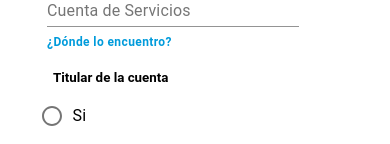
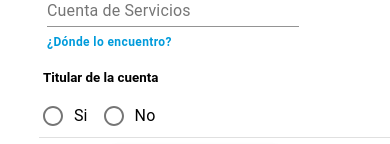
Before and after one commit to sapox/turnera_front, a React (Create React App) app in the folder turnera-app/: page /new in a window 390 px wide. Shown: the part 1207-1351 px from the top of the page. Built offline with nearby package versions, Linux system fonts and the light colour scheme.

Commit message:
radio buttons responsives

```diff
--- a/turnera-app/src/components/FormContacto.js
+++ b/turnera-app/src/components/FormContacto.js
@@ -43,6 +43,7 @@ const Style = {
   },
   button: {
     color: "white",
+    fontFamily: "Roboto",
     background: "#0055a6",
     "&:hover": {
       background: "#0055a6",
@@ -328,15 +329,15 @@ const FormContacto = () => {
               </Button>
               <div>
                 <Zoom in={toggle}>
-                  <Paper>
+                  <div>
                     {toggle && (
                       <img
                         id="service"
-                        style={{ width: 350, height: 150 }}
+                        style={{ width: "75%", height: "50%" }}
                         src={service}
                       ></img>
                     )}
-                  </Paper>
+                  </div>
                 </Zoom>
               </div>
             </div>
@@ -346,14 +347,14 @@ const FormContacto = () => {
               <Grid item xs={6}>
                 {" "}
                 <div>
-                <p style={{ fontWeight : 'bold',fontSize : '10pt', fontFamily: 'Roboto',marginLeft:'14px'}}>
+                <p style={{ fontWeight : 'bold',fontSize : '10pt', fontFamily: 'Roboto', marginLeft:'3%' }}>
                   Titular de la cuenta
                 </p>
                 </div>
 
                 {" "}
                 <RadioGroup
-                 style={{marginLeft: '2%', marginTop: '-2%'}}
+                 style={{marginLeft: '3%', marginTop: '-2%', width: "150%" }}
                   row
                   aria-label="position"
                   name="position"
@@ -408,7 +409,6 @@ const FormContacto = () => {
               marginTop: "1%",
               alignSelf: "center",
               marginRight: '20%',
-              fontFamily: "Roboto",
             }}
           >
             <Button
--- a/turnera-app/src/components/FormTurnos.js
+++ b/turnera-app/src/components/FormTurnos.js
@@ -6,7 +6,7 @@ import {
   FormControl,
   InputLabel,
   Button,
-  Paper,
+  Typography,
   Zoom,
 } from "@material-ui/core";
 import Alert from "@material-ui/lab/Alert";
@@ -209,14 +209,12 @@ const FormTurnos = () => {
             {sucursales &&
               sucursales.map((sucursal) => (
                 <MenuItem
-				        style={{fontSize: "12pt" ,fontFamily:'Roboto'}}
+				        style={{fontSize: "11pt" , fontFamily:'Roboto'}}
                   key={`sucursal_${sucursal.id}`}
                   value={sucursal.id}
                   onChange={sucursalData(formik.values.sucursalId)}
                 >
-				          {sucursal.localidad.nombre} -
-                  <p style={{ fontSize: "11pt" }}> {sucursal.nombre}, </p>
-                  <p style={{ fontSize: "10pt" }}> {sucursal.direccion}</p>
+                  {`${sucursal.localidad.nombre} - ${sucursal.nombre}, ${sucursal.direccion}`}
                 </MenuItem>
               ))}
           </Select>
--- a/turnera-app/src/components/New.js
+++ b/turnera-app/src/components/New.js
@@ -42,10 +42,12 @@ const useStyles = makeStyles((theme) => ({
   button: {
     marginTop: theme.spacing(1),
     border: "1px solid",
+    fontFamily: "Roboto",
   },
   nextButton: {
     marginTop: theme.spacing(1),
     marginLeft: theme.spacing(3),
+    fontFamily: "Roboto",
     color: "white",
     background: "#009bdb",
     "&:hover": {
@@ -54,6 +56,7 @@ const useStyles = makeStyles((theme) => ({
   },
   newTurnButton: {
     marginTop: theme.spacing(1),
+    fontFamily: "Roboto",
     color: "white",
     background: "#009bdb",
     "&:hover": {
@@ -206,7 +209,7 @@ export default function New() {
         />
       </div>
       <Divider />
-      <h1 style={{ fontFamily: "roboto", marginLeft: "10%" }}>
+      <h1 style={{ fontFamily: "Roboto", marginLeft: "10%" }}>
         Reservá tu turno para ir al Centro de Atención
       </h1>
       <Divider />
```
